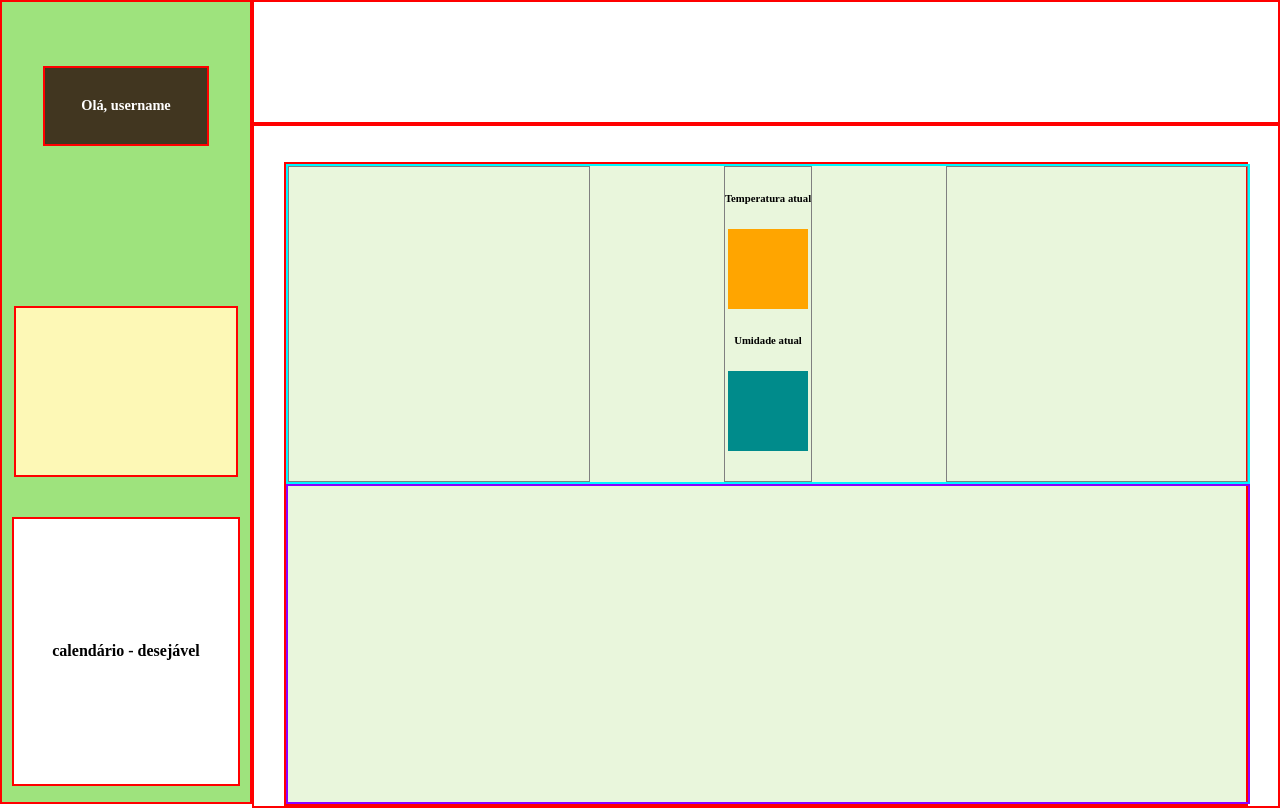
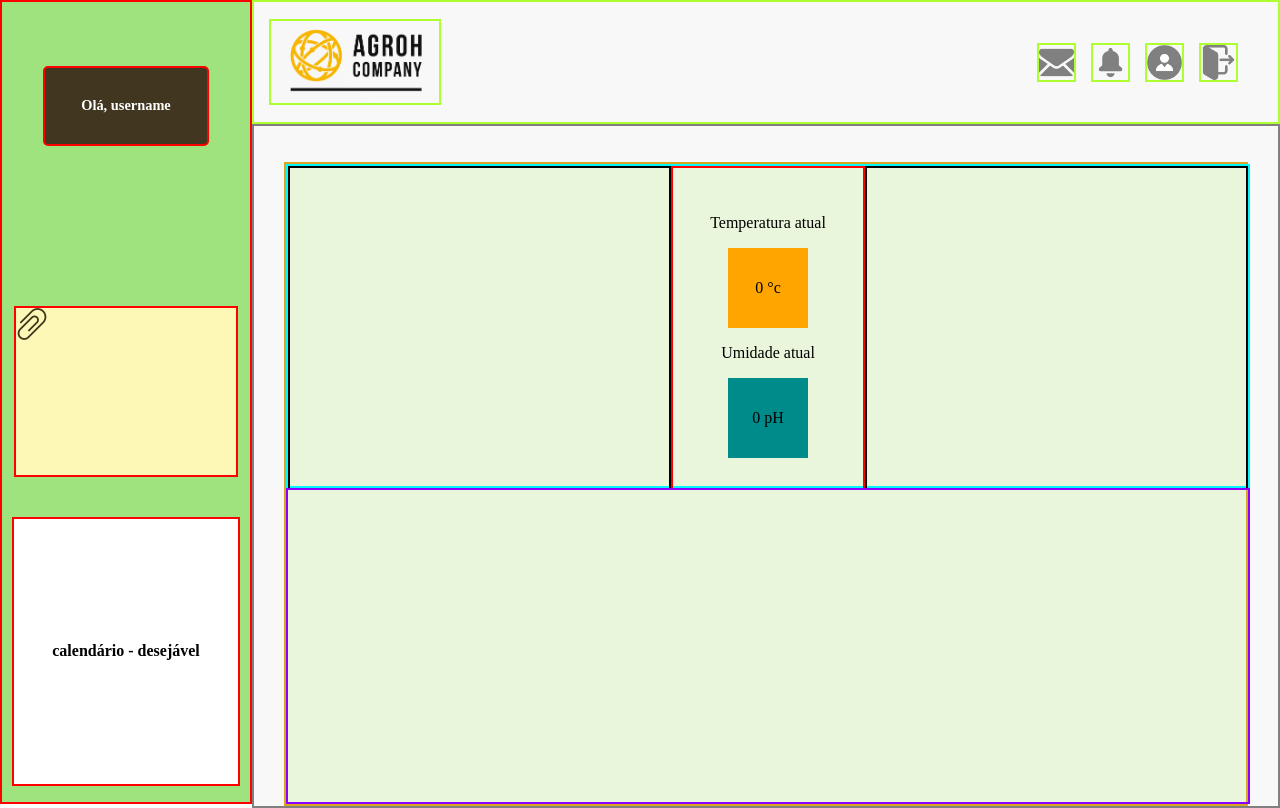
Before and after one commit to hessel-lu/pendrive-PI, a plain HTML site: page Dashboard/agrohCompany-dash.html in a window 1280 px wide. Drawn offline with nearby package versions, Linux system fonts and the light colour scheme.

Commit message:
dash atualizada 22.04.22

```diff
--- a/Dashboard/agrohCompany-dash.html
+++ b/Dashboard/agrohCompany-dash.html
@@ -5,43 +5,55 @@
     <meta http-equiv="X-UA-Compatible" content="IE=edge">
     <meta name="viewport" content="width=device-width, initial-scale=1.0">
 
+    <!-- esse link abaixo serve para deixar o icon do logo no navegador -->
     <link rel="shortcut icon" href="imagens/logo-agroh.png">
 
-    <title>Movetech | Dashboard</title>
+    <title>AgrohCompany | Dashboard</title>
 
     <script src="https://cdn.jsdelivr.net/npm/chart.js"></script>
 
+    <!--
+      já esse link é dos gráficos de linhas e barras que temos,
+      não sei se os polares vão precisar de link, caso sim, ele entra aqui
+      em uma nova tag <link> para ele
+    -->
     <link rel="stylesheet" href="style-dash.css">
 </head>
 <body>
-
+    <!-- essa tag div global é toda a nossa naveção da página, ela foi difivida em partes -->
   <div id="global" class="global-class">
 
+    <!-- uma das partes é a header-left "cabeçalho esquerdo da página" -->
       <div id="header-left" class="header-left-class">
 
         <div class="caixa-user-class">
           <h2>Olá, username</h2>
         </div>
 
-        <div class="caixa2-postIt-class"></div>
+        <div class="caixa2-postIt-class"> <img src="imagens/paperclip.png" style="height: 32px; display:flex; justify-content: flex-start"></div>
 
         <div id="calendario" class="caixa3-calendario-class">
           <h4>calendário - desejável</h4>
         </div>
 
       </div>
+    <!-- fim do header-left -->
 
+    <!--
+      outra parte é header-right toda parte direita da nossa página, temos uma mini nave, onde tem o logo, botões
+      e logo abaixo os gráficos
+    -->
       <div id="header-right">
 
         <div id="nave-header-right" class="nave-header-right-class">
-            <img src="" alt="" style="height: 14vh">
+            <img src="imagens/logo-agroh&nome.jpeg" alt="logo-agrohCompany">
 
-            <!-- <ul>
-                <li>mensagem</li>
-                <li>notificação</li>
-                <li>avatar</li>
-                <li>combo box</li>
-            </ul> -->
+            <ul>
+                <li><a href="#"><img src="imagens/envelope.png" alt="imagem-envelope"></a></li>
+                <li><a href="#"><img src="imagens/notificacao.png" alt="imagem-notificação"></a></li>
+                <li><a href="#"><img src="imagens/avatar.png" alt="imagem-avatar"></a></li>
+                <li><a href="#"><img src="imagens/sair.png" alt="imagem-saida"></a></li>
+            </ul>
         </div>
 
         <div id="body-header-right" class="body-header-right-class">
@@ -49,22 +61,32 @@
           <div id="body2-header-right" class="body2-header-right-class">
 
             <div id="body3-1-header-right" class="body3-header-right-class">
-              <div style="border: 1px solid grey">
+
+              <!-- essa div com canvas é o nosso primeiro gráfico polar "poder ser de temeperatura ou humidade" -->
+              <div class="body5-chartsPolares-class">
                 <canvas id="canvasChartPolarTempe"></canvas>
               </div>
 
-              <div style="border: 1px solid grey; display: flex; align-items: center; flex-direction: column">
-              <h6>Temperatura atual</h6>
-              <div style="height: 10vh; width: 10vh; background-color: orange;"></div>
-              <h6>Umidade atual</h6>
-              <div style="height: 10vh; width: 10vh; background-color: darkcyan;"></div>
+              <!-- aqui é a parte do centro dos dois gráficos polares, onde tem a temp e humi atual -->
+              <div class="body4-temperatura-umidade-class">
+                <p>Temperatura atual</p>
+                <div style="height: 10vh; width: 10vh; background-color: orange; display:flex; justify-content: center; align-items: center;">0 °c</div>
+                <p>Umidade atual</p>
+                <div style="height: 10vh; width: 10vh; background-color: darkcyan; display:flex; justify-content: center; align-items: center;">0 pH</div>
               </div>
 
-              <div style="border: 1px solid grey">
+              <!-- essa outra div canvas é o nosso segundo gráfico polar -->
+              <div class="body5-chartsPolares-class">
                 <canvas id="canvasChartPorlarHumi"></canvas>
               </div>
+
             </div>
 
+            <!--
+              essa div abaixo é reponsável em guardar os nossos dois outros gráficos bar e line
+              deixei esses comentados, pq estavam dando um problema de tamanho. para descomentar é
+              só user o (Ctrl + : ), que vai ser sucesso!
+            -->
             <div id="body3-header-right" class="body3-1-header-right-class">
               <div>
                   <!-- <canvas id="canvasChartLine" class="tamanhoGraficos-class"></canvas> -->
@@ -76,11 +98,13 @@
             </div>
 
           </div>
-
+          <!-- fim da div que começa na linha 61 -->
         </div>
-
+        <!-- fim da div que começa na linha 59 -->
       </div>
+      <!-- fim da header-right -->
   </div>
+  <!-- fim da tag div global -->
 </body>
 </html>
 
@@ -169,6 +193,13 @@
     };
     // Fim do gráfico de Barras
 
+
+    // inicio do gráfico polar 1
+    // fim do gráfico polar 1
+
+
+    // inicio do gráfico polar 2
+    // fim do gráfico polar 2
   </script>
 
     <script>
@@ -182,4 +213,8 @@
       config1
     );
 
+
+    //dentro dessa scrip, poder vir a const dos novos gráficos
+
+    // arrasa Eli ;)
     </script>
--- a/Dashboard/style-dash.css
+++ b/Dashboard/style-dash.css
@@ -1,3 +1,17 @@
+/*
+As border que aparecem nas maiorias dos estilos,
+usei para auxiliar na hora de saber onde estão as famosas divs.
+
+Para ocultar é só dar um (Ctrl + : ), sumir a mesma coisa.
+
+Esse site é mara: https://www.alura.com.br/artigos/css-guia-do-flexbox
+
+Link do meu miro: https://miro.com/app/board/o9J_l-fpPjk=/
+
+Arrasa!
+*/
+
+
 body {
     margin: 0;
     padding: 0;
@@ -5,8 +19,8 @@ body {
 }
 
 .tamanhoGraficos-class {
-    /* height: 10vh;
-    width:  10vw; */
+    height: 10vh;
+    width:  10vw;
     display: flex;
     background-color: #fff;
     /* border: 2px solid red; */
@@ -36,6 +50,7 @@ body {
     margin-bottom: 20vh;
     align-items: center;
     justify-content: center;
+    border-radius: 5px;
     color: #ffff    ;
     background-color: #413620;
     border: 2px solid red;
@@ -45,9 +60,10 @@ body {
     height: 22vh;
     width: 89%;
     display: flex;
-    margin-bottom: 5vh;
-    align-items: center;
-    justify-content:center;
+    border-bottom: 2px solid #576e4c;
+    margin-bottom: 5vh ;
+    /* align-items: center; */
+    /* justify-content:center; */
     background-color: #fdf8b6;
     border: 2px solid red;
 }
@@ -66,16 +82,40 @@ body {
     height: 100vh;
     width: 80vw;
     display: flex;
-    border: 2px solid red;
+    border: 2px solid greenyellow;
 }
 
 .nave-header-right-class {
     height: 15vh;
     width: 80vw;
     display: flex;
+    justify-content: space-between;
+    align-items: center;
+    background-color: #F8F8F8;
     /* justify-content: space-between; */
-    /* list-style: none; */
-    border: 2px solid red;
+    border: 2px solid greenyellow;
+}
+
+.nave-header-right-class img {
+    height: 82px;
+    display: flex;
+    margin-left: 15px;
+    border: 2px solid greenyellow;
+
+}
+
+.nave-header-right-class ul img {
+    height: 35px;
+    display: flex;
+}
+
+.nave-header-right-class ul {
+    display: flex;
+    flex-direction: row;
+    justify-content: flex-end;
+    list-style: none;
+    width: 50%;
+    margin-right: 40px;
 }
 
 .body-header-right-class {
@@ -84,7 +124,8 @@ body {
     display: flex;
     justify-content: center;
     align-items: flex-end;
-    border: 2px solid red;
+    background-color: #F8F8F8;
+    border: 2px solid grey;
 }
 
 .body2-header-right-class {
@@ -93,7 +134,7 @@ body {
     display: flex;
     flex-direction: column;
     background-color: #E9F6DC;
-    border: 2px solid red;
+    border: 2px solid goldenrod;
 }
 
 .body3-header-right-class {
@@ -110,3 +151,22 @@ body {
     display: flex;
     border: 2px solid rgb(140, 0, 255);
 }
+
+.body4-temperatura-umidade-class {
+    height: 40vh;
+    width: 15vw;
+    display: flex;
+    flex-direction: column;
+    justify-content: center;
+    align-items: center;
+    border: 2px solid red;
+}
+
+.body5-chartsPolares-class {
+    height: 40vh;
+    width: 30vw;
+    display: flex;
+    justify-content: center;
+    align-items: center;
+    border: 2px solid black;
+}
```
Also changed, not shown: Dashboard/imagens/avatar.png (added), Dashboard/imagens/envelope.png (added), Dashboard/imagens/logo-agroh&nome.jpeg (added), Dashboard/imagens/logo-agroh.png (added), Dashboard/imagens/notificacao.png (added), Dashboard/imagens/paperclip.png (added), Dashboard/imagens/sair.png (added).
